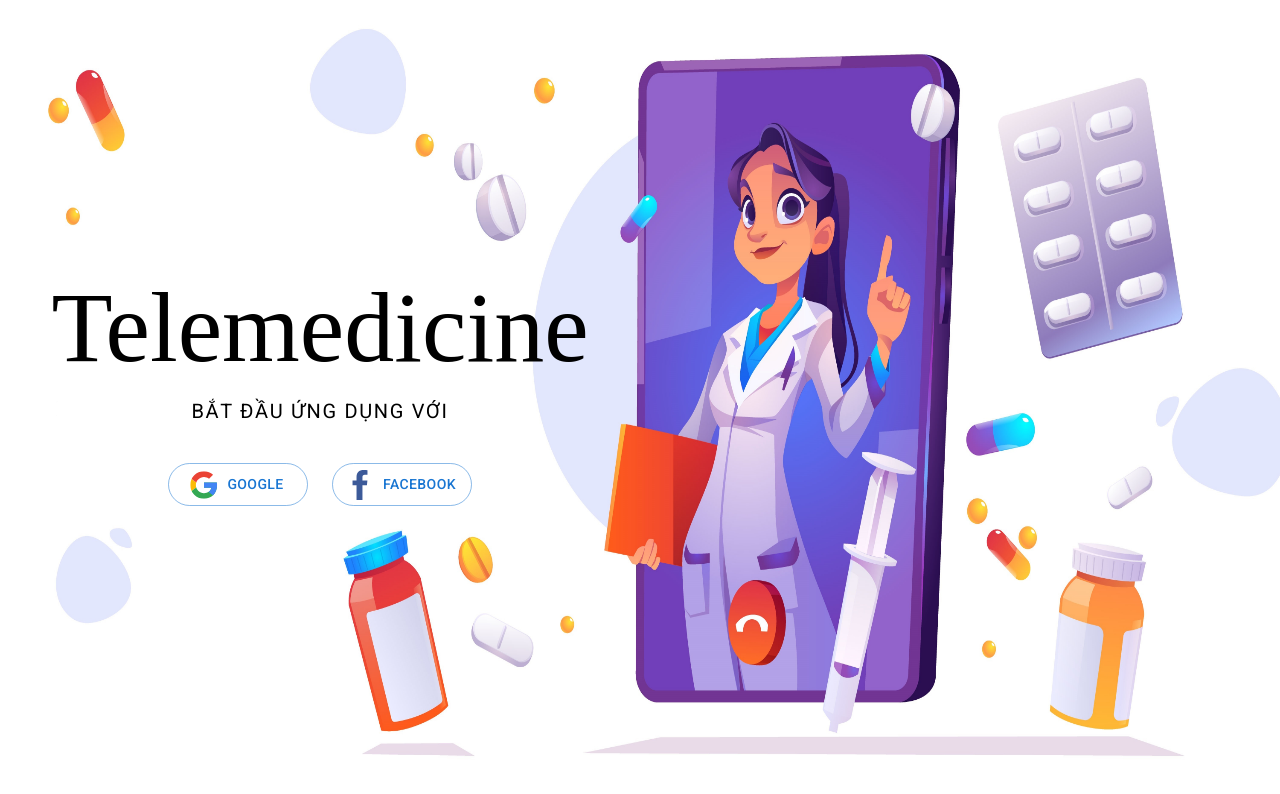
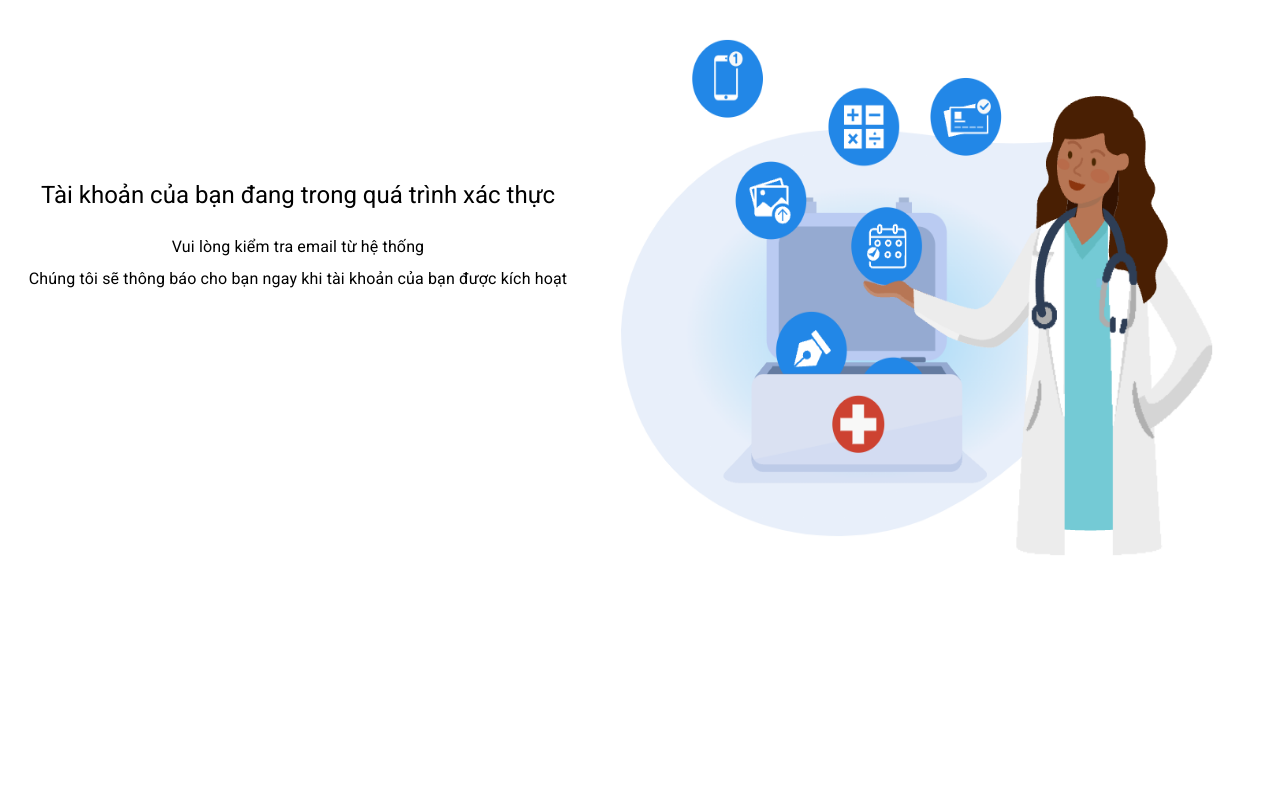
Before and after one commit to binhtt13122000/Telemedicine_doctor_fe, a React (Create React App) app: page /waiting-screen in a window 1280 px wide. Before the commit this address led to /login. Shown: the top 794 px of the page. Built offline with nearby package versions, Linux system fonts and the light colour scheme; no server answers; what agora-rtc-react would draw is missing.

Commit message:
NgocNTH: add waiting for verifying page

```diff
--- /dev/null
+++ b/src/containers/DoctorForm/components/WaitingScreen/index.tsx
@@ -0,0 +1,39 @@
+import img from "../../../../assets/waiting-screen.png";
+
+import { Grid, Typography } from "@mui/material";
+
+const WaitingScreen: React.FC = () => {
+    return (
+        <Grid container spacing={1}>
+            <Grid
+                item
+                sm={6}
+                xs={12}
+                sx={{
+                    display: "flex",
+                    flexDirection: "column",
+                    alignItems: "center",
+                    justifyContent: "center",
+                    textAlign: "center",
+                    flexWrap: "wrap",
+                    p: 5,
+                }}
+            >
+                <Typography variant="h5" mb={3}>
+                    Tài khoản của bạn đang trong quá trình xác thực
+                </Typography>
+                <Typography variant="body1" mb={1}>
+                    Vui lòng kiểm tra email từ hệ thống
+                </Typography>
+                <Typography variant="body1" mb={1}>
+                    Chúng tôi sẽ thông báo cho bạn ngay khi tài khoản của bạn được kích hoạt
+                </Typography>
+            </Grid>
+            <Grid item sm={6} xs={12} sx={{ display: "flex", justifyContent: "flex-end" }}>
+                <img src={img} alt="picture on waiting page" width="110%" height="110%" />
+            </Grid>
+        </Grid>
+    );
+};
+
+export default WaitingScreen;
--- a/src/containers/DoctorForm/index.tsx
+++ b/src/containers/DoctorForm/index.tsx
@@ -89,12 +89,7 @@ const DoctorForm: React.FC = () => {
             const response = await service.create(formData);
             if (response.status === 201) {
                 console.log(response.data);
-                showSnackBar({
-                    children: "Cập nhật thông tin thành công. Vui lòng đăng nhập lại.",
-                    variant: "filled",
-                    severity: "success",
-                });
-                history.push("/login");
+                history.push("/waiting-screen");
             }
         } catch (e) {
             console.log(e);
--- a/src/hooks/useAuth.tsx
+++ b/src/hooks/useAuth.tsx
@@ -30,7 +30,7 @@ const useAuth = () => {
                     `${API_ROOT_URL}/login`,
                     {
                         tokenId: tokenId,
-                        loginType: 1,
+                        loginType: 2,
                     }
                 );
                 if (responseLogin.status === 200) {
--- a/src/routes/index.tsx
+++ b/src/routes/index.tsx
@@ -1,4 +1,6 @@
 import { Switch } from "react-router";
+
+import WaitingScreen from "src/containers/DoctorForm/components/WaitingScreen";
 
 import { PrivateRoute } from "./PrivateRoute";
 import PublicRoute from "./PublicRoute";
@@ -25,6 +27,11 @@ export const publicRoutes = [
         path: "/doctor-form",
         name: "doctor-form",
         component: DoctorForm,
+    },
+    {
+        path: "/waiting-screen",
+        name: "waiting-screen",
+        component: WaitingScreen,
     },
 ];
 export const privateRoutes = [
```
Also changed, not shown: src/assets/waiting-screen.png (added).
